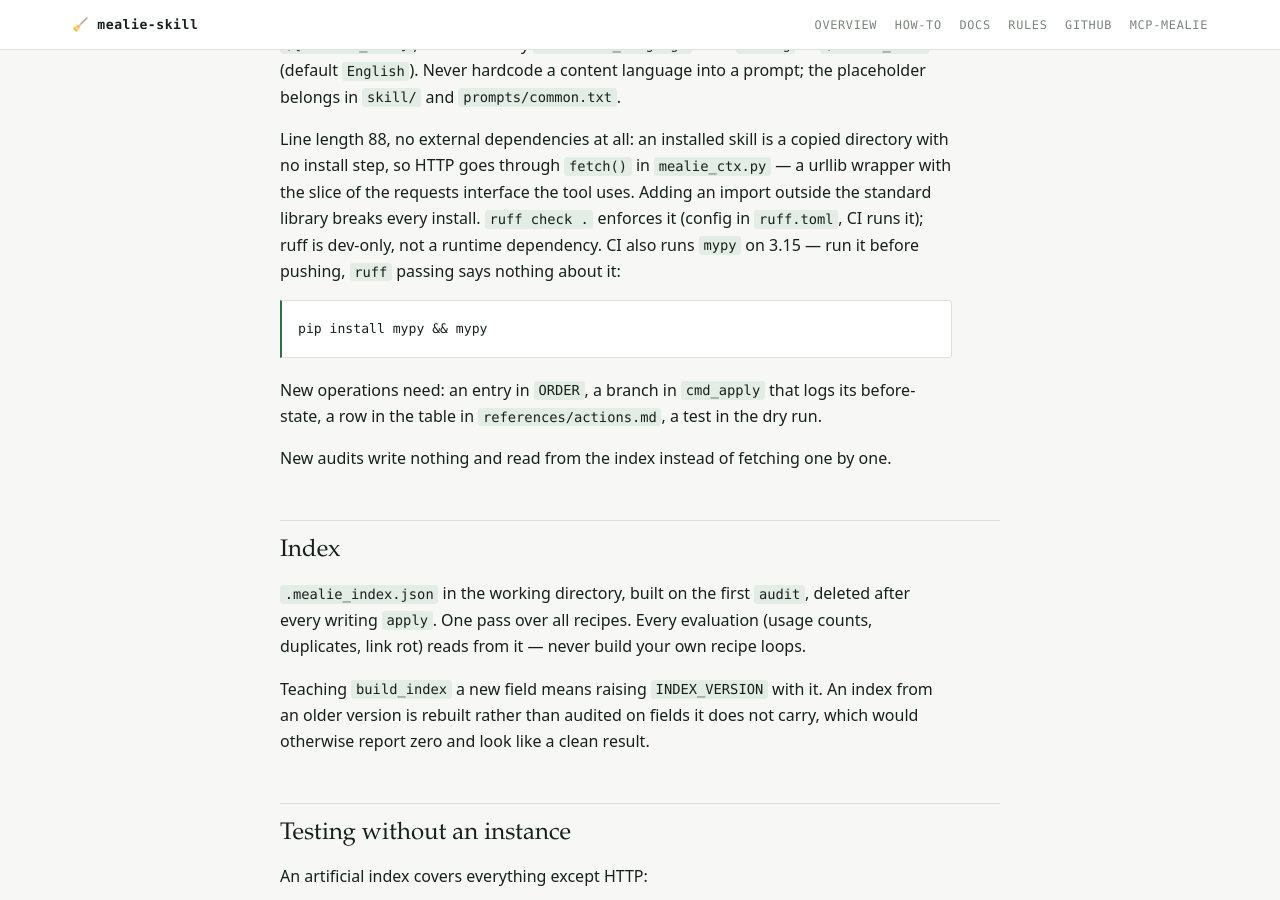
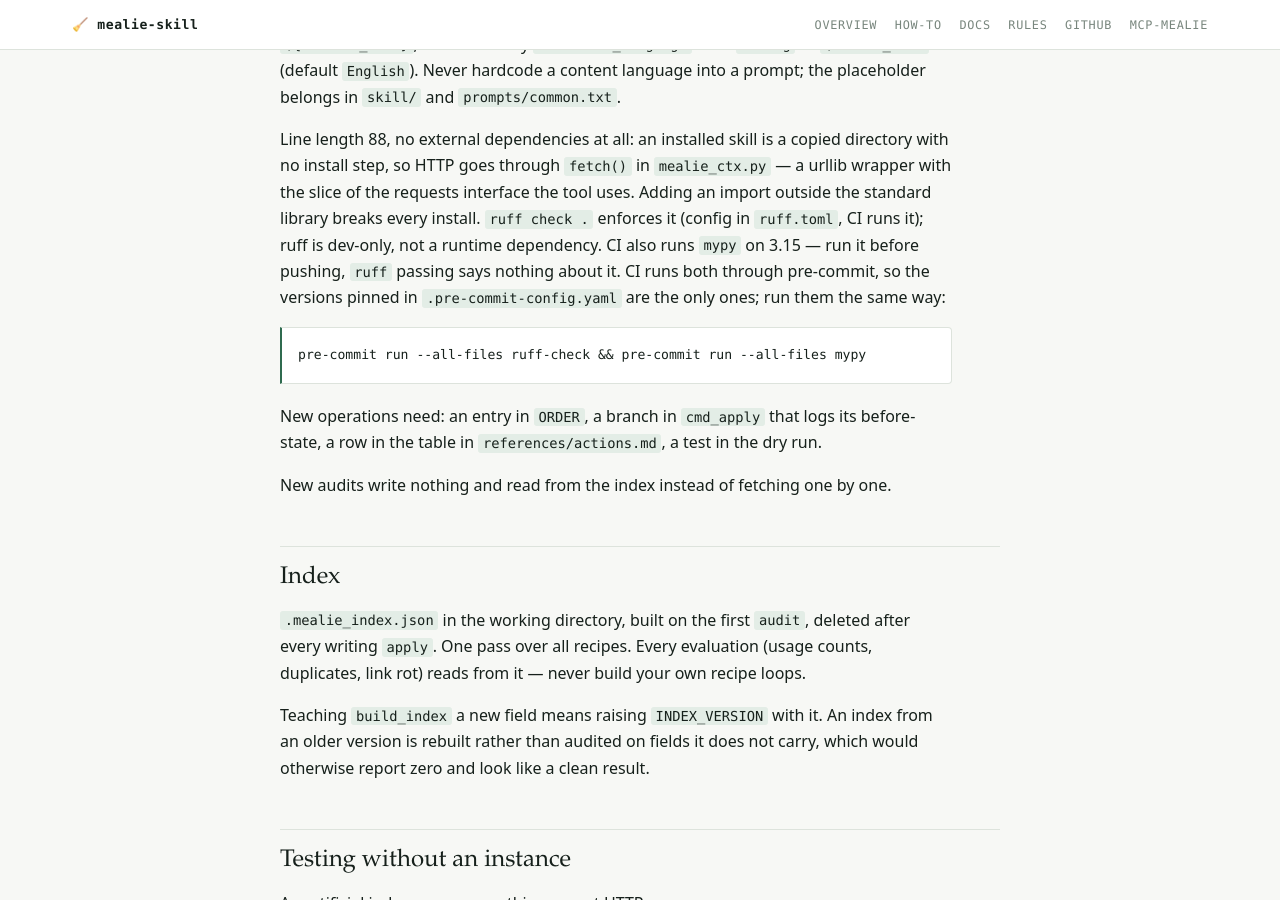
Before and after one commit to mgummich/mealie-skill, a Jekyll site: the page built from CLAUDE.md, in a window 1280 px wide and 900 px high, scrolled down 2403 px. Built offline with Jekyll 4.4.1, drawn with Linux system fonts in a browser that asks for light colours; our own code applies the rules of GitHub Pages for plain Markdown files.

Commit message:
ci: take ruff and mypy from pre-commit, bump pins, add Dependabot (#35)
CI installed the latest mypy and ruff-action pulled the latest ruff,
while pre-commit pinned older versions, so a check could pass locally and
fail in CI. CI now runs both through pre-commit, making
.pre-commit-config.yaml the only place their versions live.

- ruff-pre-commit v0.16.2 -> v0.17.6, mirrors-mypy v1.18.2 -> v2.4.1
- attest-build-provenance v3 -> v4 (now a wrapper on actions/attest)
- Dependabot keeps github-actions and pre-commit pins fresh, monthly

Co-authored-by: Claude Opus 5.5 <noreply@anthropic.com>

```diff
--- a/CLAUDE.md
+++ b/CLAUDE.md
@@ -103,9 +103,11 @@ the tool uses. Adding an import outside the standard library breaks every
 install. `ruff check .`
 enforces it (config in `ruff.toml`, CI runs it); ruff is dev-only, not a
 runtime dependency. CI also runs `mypy` on 3.15 — run it before pushing,
-`ruff` passing says nothing about it:
+`ruff` passing says nothing about it. CI runs both through pre-commit, so
+the versions pinned in `.pre-commit-config.yaml` are the only ones; run
+them the same way:
 
-    pip install mypy && mypy
+    pre-commit run --all-files ruff-check && pre-commit run --all-files mypy
 
 New operations need: an entry in `ORDER`, a branch in `cmd_apply` that logs
 its before-state, a row in the table in `references/actions.md`, a test in
```
Also changed, not shown: .github/dependabot.yml (added), .github/workflows/ci.yml, .github/workflows/release.yml, .pre-commit-config.yaml.
